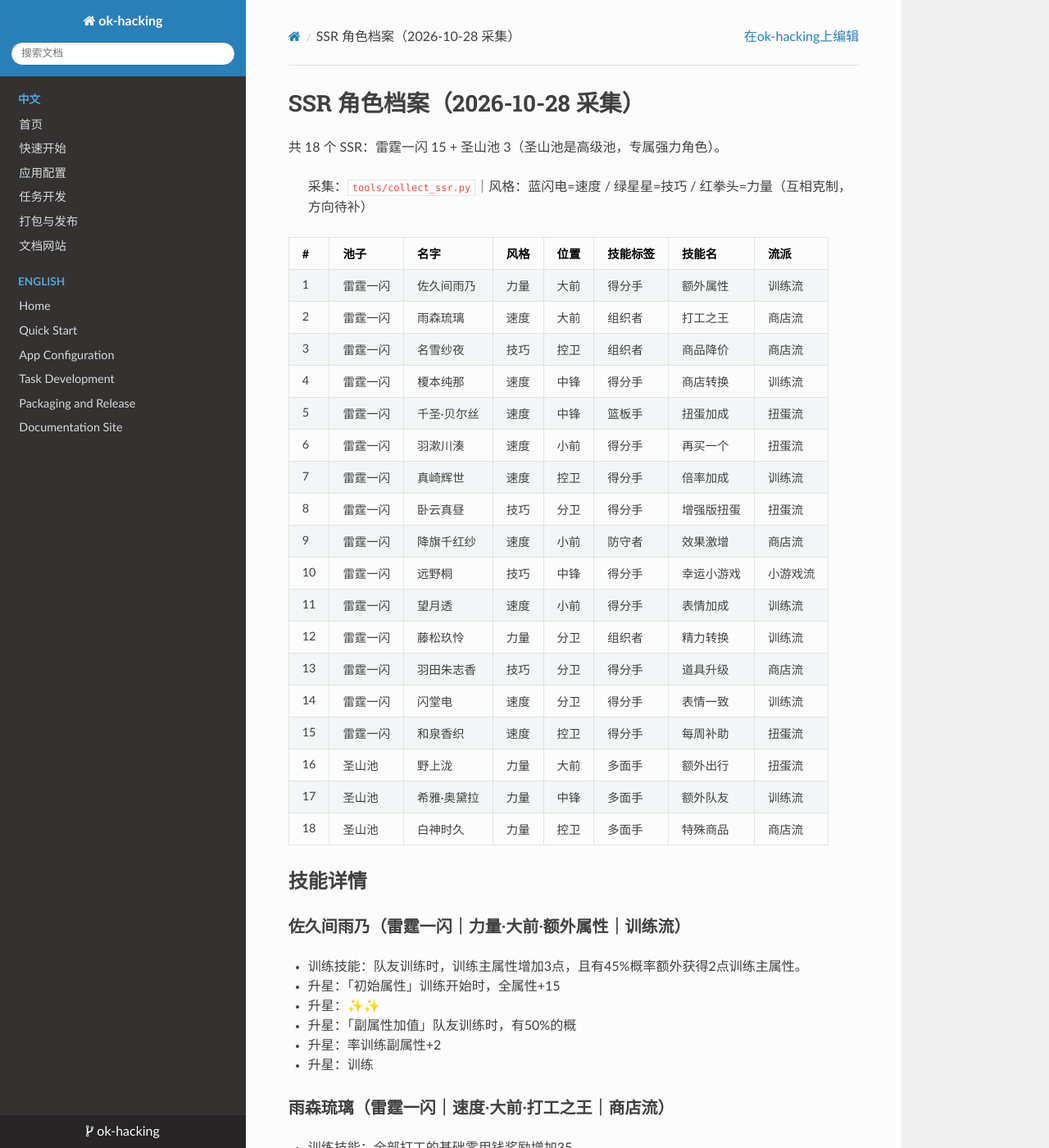
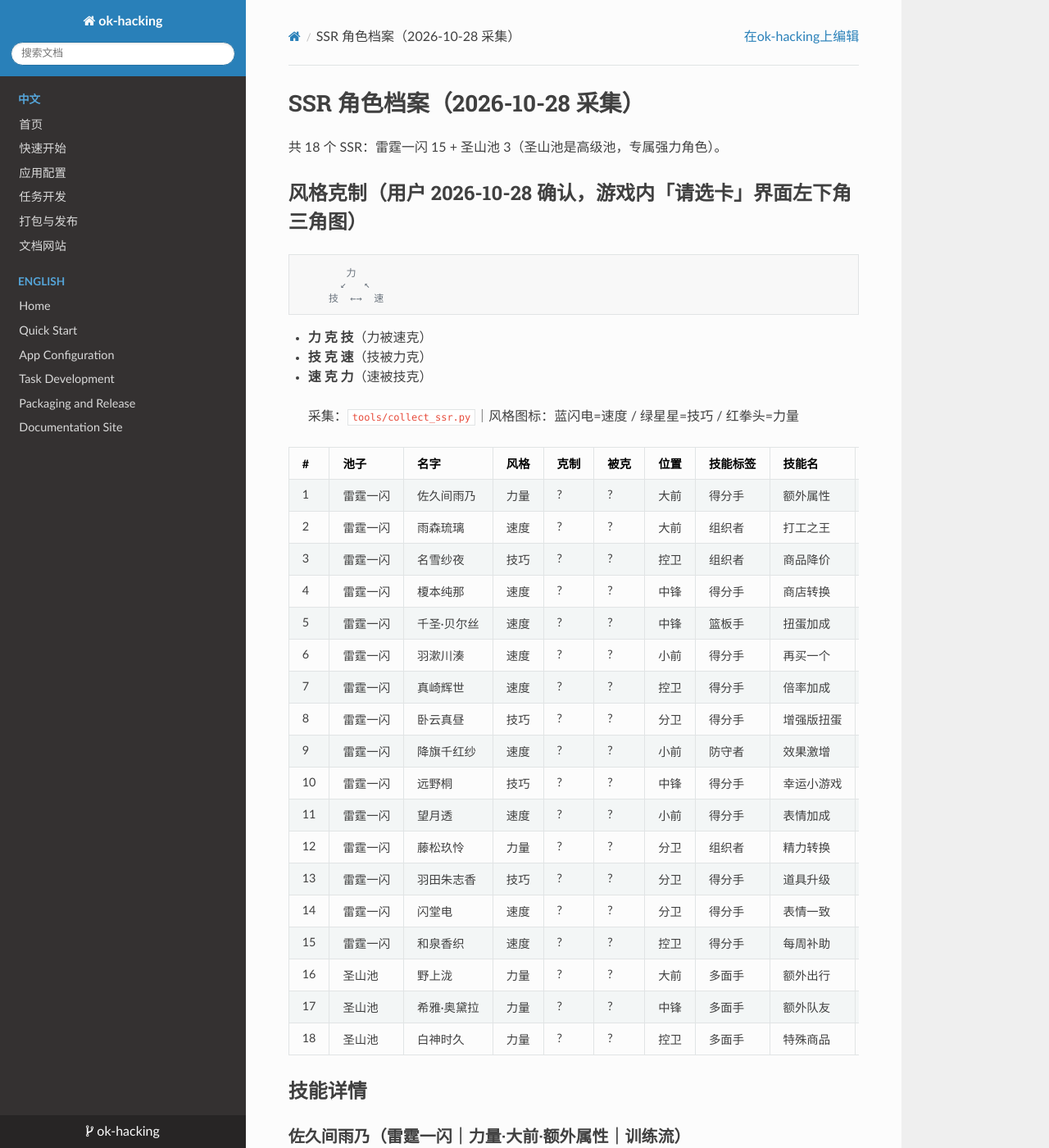
Before and after one commit to TieLaa/ok-hacking, an MkDocs documentation site: the page built from docs/roster/ssr_roster.md, in a window 1280 px wide and 1400 px high. Shown: the whole window at 82% size. Built offline with MkDocs 1.6.1, drawn with Linux system fonts in a browser that asks for light colours; nearby versions of some CDN libraries.

Commit message:
data: 记录风格克制关系（力克技、技克速、速克力）
- 用户 2026-10-28 在「请选卡」界面左下角三角图确认
- JSON 每个角色加 counters / countered_by 字段，MD 顶部加克制说明与三角示意
- 顺带把风格克制写进表格列

````diff
--- a/docs/roster/ssr_roster.md
+++ b/docs/roster/ssr_roster.md
@@ -2,28 +2,40 @@
 
 共 18 个 SSR：雷霆一闪 15 + 圣山池 3（圣山池是高级池，专属强力角色）。
 
-> 采集：`tools/collect_ssr.py`｜风格：蓝闪电=速度 / 绿星星=技巧 / 红拳头=力量（互相克制，方向待补）
+## 风格克制（用户 2026-10-28 确认，游戏内「请选卡」界面左下角三角图）
 
-| # | 池子 | 名字 | 风格 | 位置 | 技能标签 | 技能名 | 流派 |
-|---|---|---|---|---|---|---|---|
-| 1 | 雷霆一闪 | 佐久间雨乃 | 力量 | 大前 | 得分手 | 额外属性 | 训练流 |
-| 2 | 雷霆一闪 | 雨森琉璃 | 速度 | 大前 | 组织者 | 打工之王 | 商店流 |
-| 3 | 雷霆一闪 | 名雪纱夜 | 技巧 | 控卫 | 组织者 | 商品降价 | 商店流 |
-| 4 | 雷霆一闪 | 榎本纯那 | 速度 | 中锋 | 得分手 | 商店转换 | 训练流 |
-| 5 | 雷霆一闪 | 千圣·贝尔丝 | 速度 | 中锋 | 篮板手 | 扭蛋加成 | 扭蛋流 |
-| 6 | 雷霆一闪 | 羽漱川湊 | 速度 | 小前 | 得分手 | 再买一个 | 扭蛋流 |
-| 7 | 雷霆一闪 | 真崎辉世 | 速度 | 控卫 | 得分手 | 倍率加成 | 训练流 |
-| 8 | 雷霆一闪 | 卧云真昼 | 技巧 | 分卫 | 得分手 | 增强版扭蛋 | 扭蛋流 |
-| 9 | 雷霆一闪 | 降旗千红纱 | 速度 | 小前 | 防守者 | 效果激增 | 商店流 |
-| 10 | 雷霆一闪 | 远野桐 | 技巧 | 中锋 | 得分手 | 幸运小游戏 | 小游戏流 |
-| 11 | 雷霆一闪 | 望月透 | 速度 | 小前 | 得分手 | 表情加成 | 训练流 |
-| 12 | 雷霆一闪 | 藤松玖怜 | 力量 | 分卫 | 组织者 | 精力转换 | 训练流 |
-| 13 | 雷霆一闪 | 羽田朱志香 | 技巧 | 分卫 | 得分手 | 道具升级 | 商店流 |
-| 14 | 雷霆一闪 | 闪堂电 | 速度 | 分卫 | 得分手 | 表情一致 | 训练流 |
-| 15 | 雷霆一闪 | 和泉香织 | 速度 | 控卫 | 得分手 | 每周补助 | 扭蛋流 |
-| 16 | 圣山池 | 野上泷 | 力量 | 大前 | 多面手 | 额外出行 | 扭蛋流 |
-| 17 | 圣山池 | 希雅·奥黛拉 | 力量 | 中锋 | 多面手 | 额外队友 | 训练流 |
-| 18 | 圣山池 | 白神时久 | 力量 | 控卫 | 多面手 | 特殊商品 | 商店流 |
+```
+        力
+       ↙   ↖
+     技  ←→  速
+```
+
+- **力 克 技**（力被速克）
+- **技 克 速**（技被力克）
+- **速 克 力**（速被技克）
+
+> 采集：`tools/collect_ssr.py`｜风格图标：蓝闪电=速度 / 绿星星=技巧 / 红拳头=力量
+
+| # | 池子 | 名字 | 风格 | 克制 | 被克 | 位置 | 技能标签 | 技能名 | 流派 |
+|---|---|---|---|---|---|---|---|---|---|
+| 1 | 雷霆一闪 | 佐久间雨乃 | 力量 | ? | ? | 大前 | 得分手 | 额外属性 | 训练流 |
+| 2 | 雷霆一闪 | 雨森琉璃 | 速度 | ? | ? | 大前 | 组织者 | 打工之王 | 商店流 |
+| 3 | 雷霆一闪 | 名雪纱夜 | 技巧 | ? | ? | 控卫 | 组织者 | 商品降价 | 商店流 |
+| 4 | 雷霆一闪 | 榎本纯那 | 速度 | ? | ? | 中锋 | 得分手 | 商店转换 | 训练流 |
+| 5 | 雷霆一闪 | 千圣·贝尔丝 | 速度 | ? | ? | 中锋 | 篮板手 | 扭蛋加成 | 扭蛋流 |
+| 6 | 雷霆一闪 | 羽漱川湊 | 速度 | ? | ? | 小前 | 得分手 | 再买一个 | 扭蛋流 |
+| 7 | 雷霆一闪 | 真崎辉世 | 速度 | ? | ? | 控卫 | 得分手 | 倍率加成 | 训练流 |
+| 8 | 雷霆一闪 | 卧云真昼 | 技巧 | ? | ? | 分卫 | 得分手 | 增强版扭蛋 | 扭蛋流 |
+| 9 | 雷霆一闪 | 降旗千红纱 | 速度 | ? | ? | 小前 | 防守者 | 效果激增 | 商店流 |
+| 10 | 雷霆一闪 | 远野桐 | 技巧 | ? | ? | 中锋 | 得分手 | 幸运小游戏 | 小游戏流 |
+| 11 | 雷霆一闪 | 望月透 | 速度 | ? | ? | 小前 | 得分手 | 表情加成 | 训练流 |
+| 12 | 雷霆一闪 | 藤松玖怜 | 力量 | ? | ? | 分卫 | 组织者 | 精力转换 | 训练流 |
+| 13 | 雷霆一闪 | 羽田朱志香 | 技巧 | ? | ? | 分卫 | 得分手 | 道具升级 | 商店流 |
+| 14 | 雷霆一闪 | 闪堂电 | 速度 | ? | ? | 分卫 | 得分手 | 表情一致 | 训练流 |
+| 15 | 雷霆一闪 | 和泉香织 | 速度 | ? | ? | 控卫 | 得分手 | 每周补助 | 扭蛋流 |
+| 16 | 圣山池 | 野上泷 | 力量 | ? | ? | 大前 | 多面手 | 额外出行 | 扭蛋流 |
+| 17 | 圣山池 | 希雅·奥黛拉 | 力量 | ? | ? | 中锋 | 多面手 | 额外队友 | 训练流 |
+| 18 | 圣山池 | 白神时久 | 力量 | ? | ? | 控卫 | 多面手 | 特殊商品 | 商店流 |
 
 ## 技能详情
 
````
Also changed, not shown: docs/roster/ssr_roster.json (+54 -18 lines).
